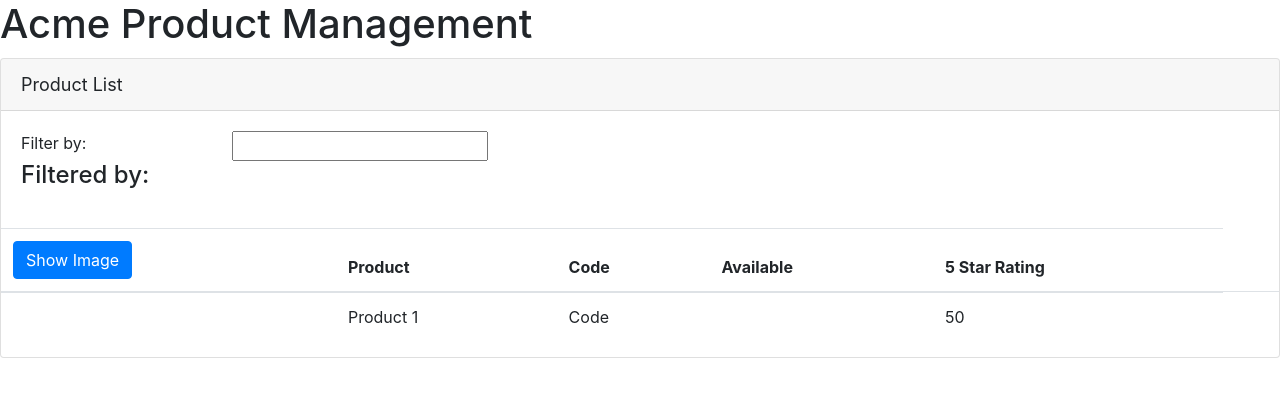
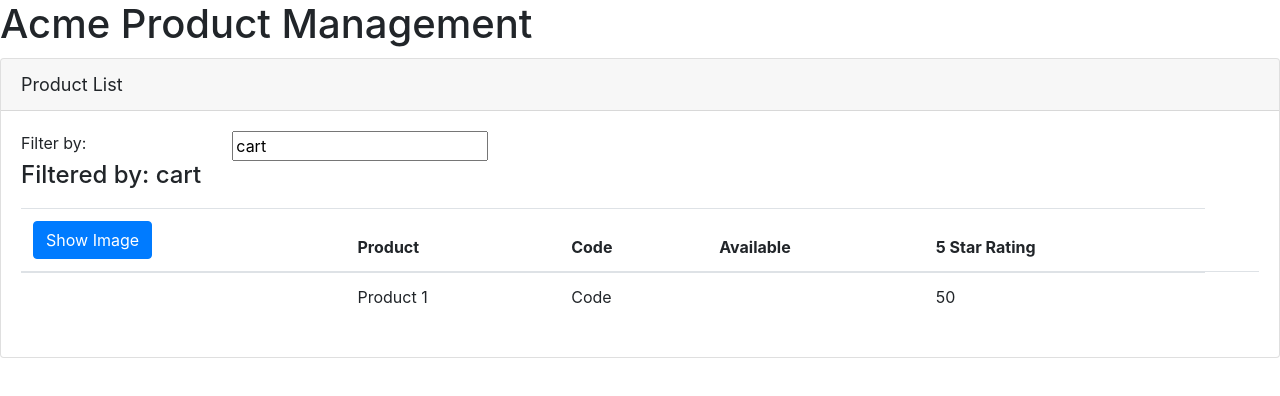
Before and after one commit to MaksymRybak/demo-ps-angular-getting-started, an Angular app: page / in a window 1280 px wide. Shown: the top 396 px of the page. Built offline with nearby package versions, Linux system fonts and the light colour scheme.

Commit message:
two way data binding

```diff
--- a/src/app/app.module.ts
+++ b/src/app/app.module.ts
@@ -1,5 +1,6 @@
 import { BrowserModule } from '@angular/platform-browser';
 import { NgModule } from '@angular/core';
+import { FormsModule } from '@angular/forms';
 
 import { AppComponent } from './app.component';
 import { ProductListComponent } from './products/product-list.component';
@@ -9,7 +10,7 @@
     AppComponent, ProductListComponent
   ],
   imports: [
-    BrowserModule
+    BrowserModule, FormsModule
   ],
   bootstrap: [AppComponent]
 })
--- a/src/app/products/product-list.component.html
+++ b/src/app/products/product-list.component.html
@@ -6,13 +6,12 @@
     <div class="row">
       <div class="col-md-2">Filter by:</div>
       <div class="col-md-4">
-        <input type="text" />
+        <input type="text" [(ngModel)]="listFilter" />
       </div>
     </div>
     <div class="row">
       <div class="col-md-6">
-        <h4>Filtered by:</h4>
-      </div>
+        <h4>Filtered by: {{ listFilter }}</h4>
       </div>
     </div>
     <div class="table-responsive">
@@ -51,3 +50,4 @@
       </table>
     </div>
   </div>
+</div>
--- a/src/app/products/product-list.component.ts
+++ b/src/app/products/product-list.component.ts
@@ -9,6 +9,7 @@
   imageWidth: number = 50;
   imageMargin: number = 2;
   showImage: boolean = false;
+  listFilter: string = 'cart';
 
   products: any[] = [{
     'productId': 1,
```
Lines whose indentation alone changed are shown as unchanged.
